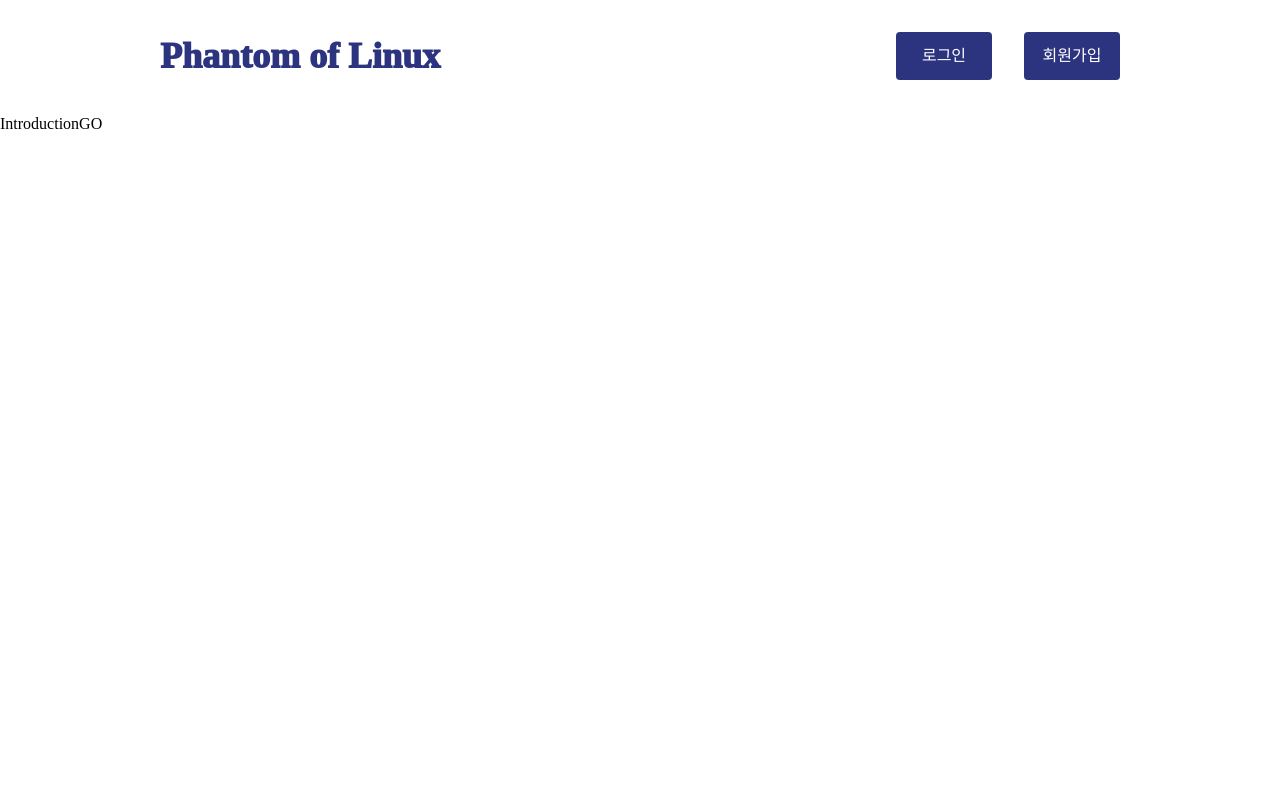
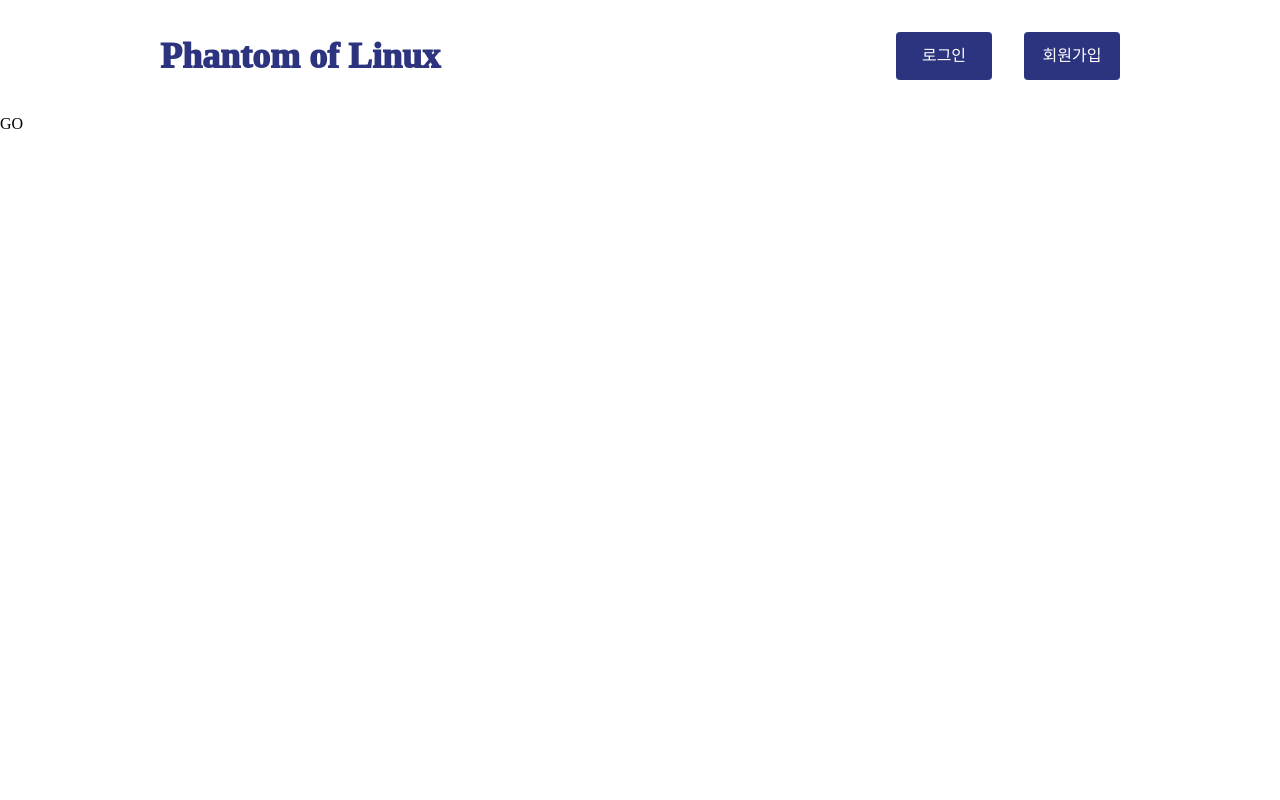
Before and after one commit to PhantomOfLINUX/POL_Front, a Next.js app: page / in a window 1280 px wide. Shown: the top 800 px of the page. Built offline with nearby package versions, Linux system fonts and the light colour scheme; no server answers; a web font is replaced by a local one.

Commit message:
테스트

```diff
--- a/src/app/mypage/page.tsx
+++ b/src/app/mypage/page.tsx
@@ -10,10 +10,7 @@ const mypage = () => {
                 <div className="pl-36 pt-16">
                     <nav className="px-0 flex">
                         <MyPageSidebarForm />
-
                         <MyPageInfoForm />
-
-
                     </nav>
                 </div>
             </div>
--- a/src/app/page.tsx
+++ b/src/app/page.tsx
@@ -7,7 +7,6 @@ const Introduction = () => {
     return (
         <div className="page-container">
             <div className="content-wrap">
-                Introduction
                 <GoButton />
             </div>
         </div>
--- a/src/middleware.ts
+++ b/src/middleware.ts
@@ -51,7 +51,7 @@ export async function middleware(request: NextRequest) {
       }
     }
   }
-  if ((pathname.startsWith("/problem") && pathname.startsWith("/challengelist")) && accessToken === undefined)
+  if ((pathname.startsWith("/problem") || pathname.startsWith("/challengelist")) && accessToken === undefined)
     return NextResponse.redirect(new URL('/login', request.url))
 }
 
```
